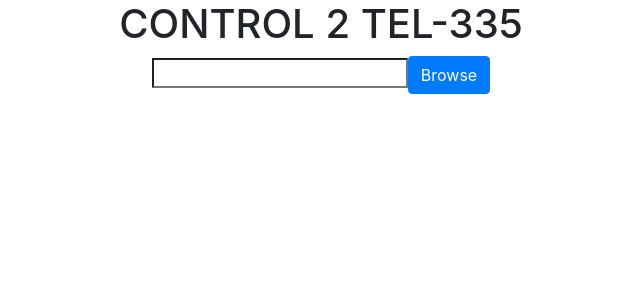
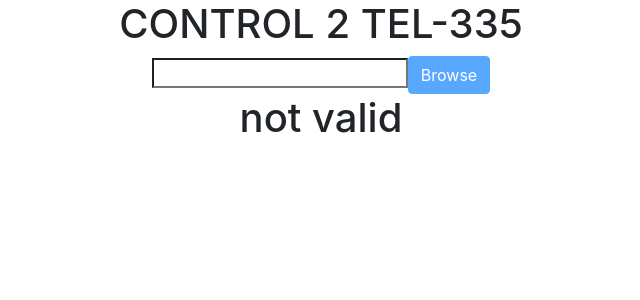
Before and after one commit to tel335/c2-2023, a React (Create React App) app: page / in a window 1280 px wide. Shown: the top 300 px of the page, without its empty margins (319-959 px from the left). Built offline with nearby package versions, Linux system fonts and the light colour scheme.

Commit message:
Parte 1 completa

```diff
--- a/src/components/ipInput.js
+++ b/src/components/ipInput.js
@@ -1,25 +1,27 @@
-import { useState } from "react"
+function IpInput(props){
 
 
-function IpInput(props){
-
-    const [valid, setValid] = useState(false)
 
     const checkInput = (input) => {
         const Ip = input.split(".")
 
+
         if(Ip.length !== 4){
-            props.setInvalid()
-            setValid(false)
+            props.setValid(false)
             return
         }
 
+        let valid = true
+
         Ip.forEach((number) => {
-            if((Number(number) > 255)){
-                return
+            if((Number(number) > 255) || (Number(number) < 0) || (number === '')){
+                valid=false
             }
         })
 
+        console.log(valid)
+
+        props.setValid(valid)
         props.setSearch(input)
     }
 
--- a/src/components/searchButton.js
+++ b/src/components/searchButton.js
@@ -23,7 +23,7 @@ function SearchButton(props){
     }
 
     return(
-        <Button onClick={() => searchInfo()}>Browse</Button>
+        <Button disabled={!props.valid} onClick={() => searchInfo()}>Browse</Button>
 
     )
 
--- a/src/layout/Browser.js
+++ b/src/layout/Browser.js
@@ -11,16 +11,17 @@ function Browser(){
     return(
         <>
             <IpInput
-                setValid={()=> setValidInput(true)}
-                setInvalid={()=> setValidInput(false)}
+                setValid={setValidInput}
                 setSearch = {setSearch}
             />
 
             <SearchButton
                 search={search}
                 setInfo = {setIPInfo}
+                valid= {validInput}
             />
 
+            <h1>{validInput? 'valido' : 'not valid'}</h1>
             <h5>{IPinfo.op}</h5>
             <h5>{IPinfo.city}</h5>
             <h5>{IPinfo.region}</h5>
```
